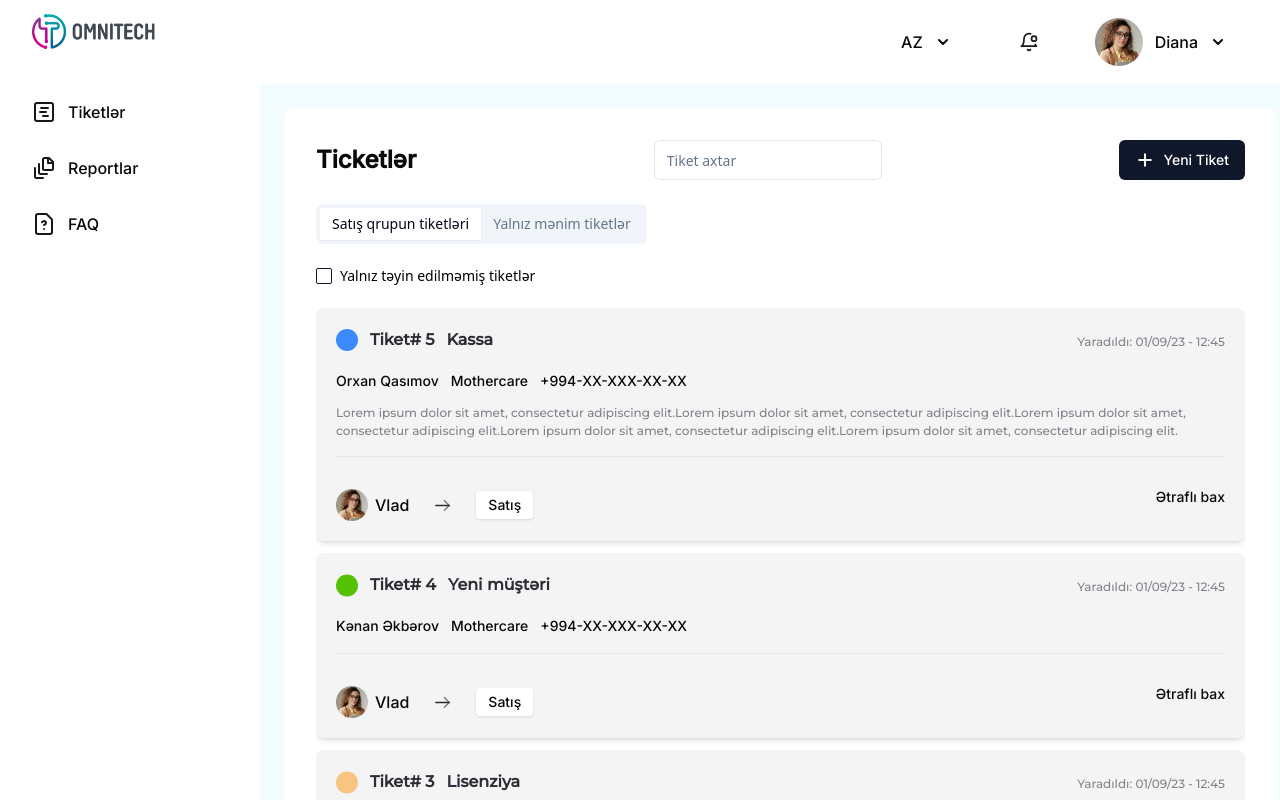
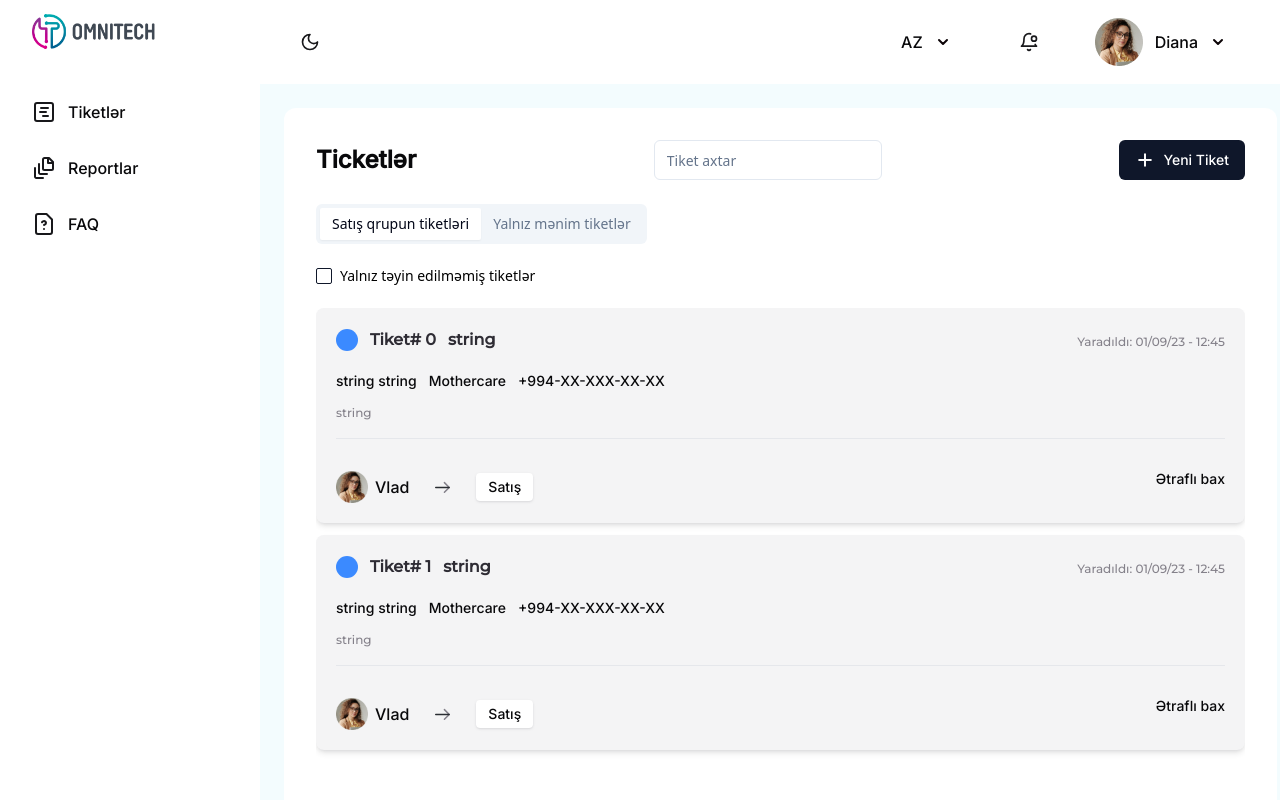
Before and after one commit to kenanakperov/Omnitech, a React (Create React App) app: page /home in a window 1280 px wide. Shown: the top 800 px of the page. Built offline with nearby package versions, Linux system fonts and the light colour scheme.

Commit message:
lastlast

```diff
--- a/package.json
+++ b/package.json
@@ -16,6 +16,7 @@
     "@testing-library/jest-dom": "^5.17.0",
     "@testing-library/react": "^13.4.0",
     "@testing-library/user-event": "^13.5.0",
+    "axios": "^1.5.1",
     "class-variance-authority": "^0.7.0",
     "clsx": "^2.0.0",
     "dayjs": "^1.11.10",
--- a/src/component/TopBar.jsx
+++ b/src/component/TopBar.jsx
@@ -1,5 +1,5 @@
 import React from "react";
-import { ArrowDown, ArrowUp, Chime } from "../svg";
+import { ArrowDown, ArrowUp, Chime, MoonI } from "../svg";
 import { useState } from "react";
 import { Link } from "react-router-dom";
 
@@ -9,11 +9,11 @@ const TopBar = () => {
   const [logout, setLogOut] = useState("false");
   const [lang, setLang] = useState("AZ");
   const [langBtn, setLangBtn] = useState("false");
-const langFunc = ()=>{
-  lang === "AZ" ? setLang("RU") : setLang("AZ");
-  setHideDrop("false");
-  setLangBtn("false")
-}
+  const langFunc = () => {
+    lang === "AZ" ? setLang("RU") : setLang("AZ");
+    setHideDrop("false");
+    setLangBtn("false");
+  };
   const langBtnChange = () => {
     if (langBtn === "true") {
       setLangBtn("false");
@@ -35,16 +35,16 @@ const langFunc = ()=>{
   return (
     <>
       <div className="topBar">
+        <div className="moonIcon">
+          <MoonI />
+        </div>
         <div className="languageChanger">
           <span>{lang}</span>
           <div onClick={langBtnChange}>
             {langBtn === "false" ? <ArrowDown /> : <ArrowUp />}
           </div>
-          <p
-            className={hideDrop}
-            onClick={langFunc}
-          >
-            <h4>{lang === "AZ" ? "RU" : "AZ"}</h4>
+          <p className={hideDrop} onClick={langFunc}>
+            <span>{lang === "AZ" ? "RU" : "AZ"}</span>
           </p>
         </div>
         <div className="notification">
--- a/src/pages/Home.jsx
+++ b/src/pages/Home.jsx
@@ -3,7 +3,6 @@ import TopBar from "../component/TopBar";
 import Ticket from "../component/Ticket";
 import { Pin, Plus, SilverClose } from "../svg";
 import { useState } from "react";
-import PhoneNumInput from "../component/PhoneNumberInput";
 import { Input } from "../components/ui/input";
 import { Button } from "../components/ui/button";
 import { Label } from "../components/ui/label";
@@ -18,11 +17,110 @@ import {
   SelectTrigger,
   SelectValue,
 } from "../components/ui/select";
+// import axios from "axios";
 
 const Home = () => {
   const [hideClass, setHideClass] = useState("ticketFilter");
   const [newTicketHide, setNewTicketHide] = useState("false");
   const [hideButton, setHideButton] = useState("");
+  const [salaam, setsalaam] = useState("");
+  let [ticketData, setTicketData] = useState({
+    fullName: "",
+    voen: "",
+    kassaId: "",
+    company: "",
+    other: "",
+    startNum: "",
+    num: "",
+    category: "",
+  });
+
+  const handleChange = (e) => {
+    let value = e.target.value;
+    let name = e.target.name;
+
+    setTicketData((prevalue) => {
+      return {
+        ...prevalue,
+        [name]: value,
+      };
+    });
+  };
+
+  const data = [
+    {
+      id: 0,
+      title: "string",
+      description: "string",
+      category: {
+        id: 0,
+        name: "string",
+        description: "string",
+      },
+      owner: {
+        id: 0,
+        username:
+          "74DNICdBGPGrMD_gQVZhOy3DvNhQzogyufzDI@r7r2EpYqoFjg29vWbuX.G6CTvewxh_CIIFHe5qNo8MP0w0WTRMgNgVT4ulIU8",
+        email: "user@example.com",
+        first_name: "string",
+        last_name: "string",
+      },
+      owner_group: {
+        id: 0,
+        name: "string",
+      },
+      state: "string",
+    },
+    {
+      id: 1,
+      title: "string",
+      description: "string",
+      category: {
+        id: 0,
+        name: "string",
+        description: "string",
+      },
+      owner: {
+        id: 0,
+        username: "n7BY1AO1B8i0R8wer",
+        email: "user@example.com",
+        first_name: "string",
+        last_name: "string",
+      },
+      owner_group: {
+        id: 0,
+        name: "string",
+      },
+      state: "string",
+    },
+  ];
+  const dataCategories = [
+    {
+      id: 0,
+      name: "salam",
+      description: "string",
+    },
+    {
+      id: 1,
+      name: "salamm",
+      description: "string",
+    },
+    {
+      id: 2,
+      name: "salammm",
+      description: "string",
+    },
+    {
+      id: 3,
+      name: "salammmm",
+      description: "string",
+    },
+  ];
+  // useEffect(()=>{
+  //   axios("/api/auth/registration/").then(res=>{
+  //     console.log(res)
+  //   });
+  // },[])
   const newTicketButton = () => {
     if (hideClass === "false") {
       setHideClass("ticketFilter");
@@ -76,20 +174,26 @@ const Home = () => {
             </label>
           </div>
           <div className="ticketsArea">
+            {data.map((item) => {
+              return (
                 <Ticket
+                  key={item.id}
                   circle="blue"
-              ticketNum="Tiket# 5"
-              content="Kassa"
+                  ticketNum={"Tiket# " + item.id}
+                  content={item.title}
                   date="Yaradıldı: 01/09/23 - 12:45"
-              name="Orxan Qasımov"
+                  name={item.owner.first_name + " " + item.owner.last_name}
                   companyName="Mothercare"
                   phoneNum="+994-XX-XXX-XX-XX"
-              comment="Lorem ipsum dolor sit amet, consectetur adipiscing elit.Lorem ipsum dolor sit amet, consectetur adipiscing elit.Lorem ipsum dolor sit amet, consectetur adipiscing elit.Lorem ipsum dolor sit amet, consectetur adipiscing elit.Lorem ipsum dolor sit amet, consectetur adipiscing elit."
+                  comment={item.description}
                   ticketFile="ticketFile"
                   ticketWhose="ticketWhose"
                   ticketWhoseTT="ticketWhoseTT"
                 />
-            <Ticket
+              );
+            })}
+
+            {/* <Ticket
               circle="green"
               ticketNum="Tiket# 4"
               content="Yeni müştəri"
@@ -98,11 +202,12 @@ const Home = () => {
               companyName="Mothercare"
               phoneNum="+994-XX-XXX-XX-XX"
               ticketFile="false"
+              comment="lorem ajxano aocxjaiojxc ajncoasjc aoisjciojasiocj ascoiasjicjsoajc asocijsaicjsajco aicjiajca caoicjaocjad coiajcajdocja caocjaoijcoa coiacjoiajc acoijadocjaoic aocjaoicjaoijc adjcoaijca caijciajco acjiaiojcdoiac ajicaoijcanlcnalna cajcpioaispojcncaicjpacj adipcjpac"
               ticketWhose="false"
               ticketWhoseTT="ticketWhoseTTHide"
               HR="false"
-            />
-            <Ticket
+            /> */}
+            {/* <Ticket
               circle="yellow"
               ticketNum="Tiket# 3"
               content="Lisenziya"
@@ -126,8 +231,8 @@ const Home = () => {
               ticketFile="ticketFile"
               ticketWhose="ticketWhose"
               ticketWhoseTT="ticketWhoseTT"
-            />
-            <Ticket
+            /> */}
+            {/* <Ticket
               circle="blue"
               ticketNum="Tiket# 1"
               content="Kassa"
@@ -139,7 +244,7 @@ const Home = () => {
               ticketWhose="false"
               ticketWhoseTT="ticketWhoseTTHide"
               HR="false"
-            />
+            /> */}
           </div>
         </div>
         <div className={newTicketHide}>
@@ -165,15 +270,17 @@ const Home = () => {
                 </span>
               </Label>
             </div>
-            <Input placeholder="Ad Soyad" />
+            <Input
+              onChange={handleChange}
+              name="fullName"
+              placeholder="Ad Soyad"
+            />
           </div>
           <div className="newTicketInpBox">
             <div className="mb-1">
-              <Label htmlFor="message">
-                VÖEN{" "}
-              </Label>
+              <Label htmlFor="message">VÖEN </Label>
             </div>
-            <Input placeholder="000 000" />
+            <Input name="voen" onChange={handleChange} placeholder="000 000" />
           </div>
           <div className="newTicketInpBox">
             <div className="mb-1">
@@ -184,7 +291,11 @@ const Home = () => {
                 </span>
               </Label>
             </div>
-            <Input placeholder="000 000" />
+            <Input
+              onChange={handleChange}
+              name="kassaId"
+              placeholder="000 000"
+            />
           </div>
           <div className="newTicketInpBox">
             <div className="mb-1">
@@ -195,7 +306,11 @@ const Home = () => {
                 </span>
               </Label>
             </div>
-            <Input placeholder="Şirkət" />
+            <Input
+              onChange={handleChange}
+              name="company"
+              placeholder="Şirkət"
+            />
           </div>
           <div className="phoneNumInp">
             <div className="mb-1">
@@ -206,7 +321,22 @@ const Home = () => {
                 </span>
               </Label>
             </div>
-            <PhoneNumInput />
+            <div className="phoneNumInp">
+              <select name="startNum" onChange={handleChange}>
+                <option value="">000</option>
+                <option value="055">055</option>
+                <option value="070">070</option>
+                <option value="077">077</option>
+                <option value="010">010</option>
+                <option value="050">050</option>
+              </select>
+              <input
+                name="num"
+                onChange={handleChange}
+                type="number"
+                placeholder="000 00 00"
+              />
+            </div>
           </div>
           <div className="newTicketSelect">
             <div className="mb-1">
@@ -217,17 +347,19 @@ const Home = () => {
                 </span>
               </Label>
             </div>
-            <Select>
+            <Select name="category" onValueChange={(e) => setsalaam(e)}>
               <SelectTrigger>
                 <SelectValue placeholder="" />
               </SelectTrigger>
               <SelectContent>
                 <SelectGroup>
-                  <SelectItem value="apple">Apple</SelectItem>
-                  <SelectItem value="banana">Banana</SelectItem>
-                  <SelectItem value="blueberry">Blueberry</SelectItem>
-                  <SelectItem value="grapes">Grapes</SelectItem>
-                  <SelectItem value="pineapple">Pineapple</SelectItem>
+                  {dataCategories.map((item, index) => {
+                    return (
+                      <SelectItem key={item.id} value={item.name}>
+                        {item.name}
+                      </SelectItem>
+                    );
+                  })}
                 </SelectGroup>
               </SelectContent>
             </Select>
@@ -237,12 +369,21 @@ const Home = () => {
               <Label htmlFor="message">Digər</Label>
             </div>
             <Textarea
+              onChange={handleChange}
+              name="other"
               className="resize-none"
               placeholder="Type your message here."
               id="message"
             />
           </div>
-          <Button variant="mybtn" width="400px">
+          <Button
+            onClick={() => {
+              ticketData.category = salaam;
+              console.log(ticketData);
+            }}
+            variant="mybtn"
+            width="400px"
+          >
             <span className="newTicketText">Göndər</span>
           </Button>
         </div>
--- a/src/style/component/ticket.scss
+++ b/src/style/component/ticket.scss
@@ -1,4 +1,5 @@
 .ticket {
+  width: 100%;
   padding: 20px;
   border-radius: 8px;
   margin-bottom: 12px;
@@ -132,7 +133,6 @@
   }
 }
 
-
 .SecondTicketFilter {
   margin-bottom: 24px;
 }
@@ -167,11 +167,11 @@
   height: 32px;
 }
 
-.checkBoxTT{
+.checkBoxTT {
   margin-bottom: 24px;
   display: flex;
   align-items: center;
-  .checkBoxLabel{
+  .checkBoxLabel {
     margin-left: 8px;
   }
 }
--- a/src/style/component/topBar.scss
+++ b/src/style/component/topBar.scss
@@ -1,10 +1,16 @@
 .topBar {
-  width: 100%;
+  position: relative;
   display: flex;
-  padding: 14px 36px;
   justify-content: flex-end;
   align-items: center;
+  width: 100%;
+  padding: 14px 36px;
   gap: 16px;
+  .moonIcon{
+    position: absolute;
+    left: 300px;
+    cursor: pointer;
+  }
   .languageChanger {
     display: flex;
     padding: 8px 18px;
@@ -24,7 +30,7 @@
       font-style: normal;
       font-weight: 500;
       line-height: 24px;
-      h4{
+      span{
         padding: 8px 12px;
         border-radius: 14px;
         background: var(--color-bg-elevated, #f4f4f5);
--- a/src/style/pages/home.scss
+++ b/src/style/pages/home.scss
@@ -8,6 +8,7 @@
     padding: 32px;
     border-radius: 12px;
     background: #fff;
+    width: 100%;
     .salamTT {
       display: flex;
       justify-content: space-between;
--- a/src/svg/index.js
+++ b/src/svg/index.js
@@ -102,6 +102,24 @@ export const ArrowUp = (props) => (
       strokeLinejoin="round"
       strokeWidth={2}
       d="M12 10 8 6l-4 4"
+    />
+  </svg>
+);
+
+export const MoonI = (props) => (
+  <svg
+    xmlns="http://www.w3.org/2000/svg"
+    width={20}
+    height={20}
+    fill="none"
+    {...props}
+  >
+    <path
+      stroke="#18181B"
+      strokeLinecap="round"
+      strokeLinejoin="round"
+      strokeWidth={1.67}
+      d="M10 2.5a5.303 5.303 0 0 0 7.5 7.5A7.5 7.5 0 1 1 10 2.5Z"
     />
   </svg>
 );
```
Also changed, not shown: src/component/LongLabel.jsx (deleted, +0 -11 lines), src/component/PhoneNumberInput.jsx (+39 -17 lines), src/pages/Login.jsx (+35 -11 lines), 1 other file (tests, documents, lock files or other folders). Lines whose indentation alone changed are shown as unchanged.
